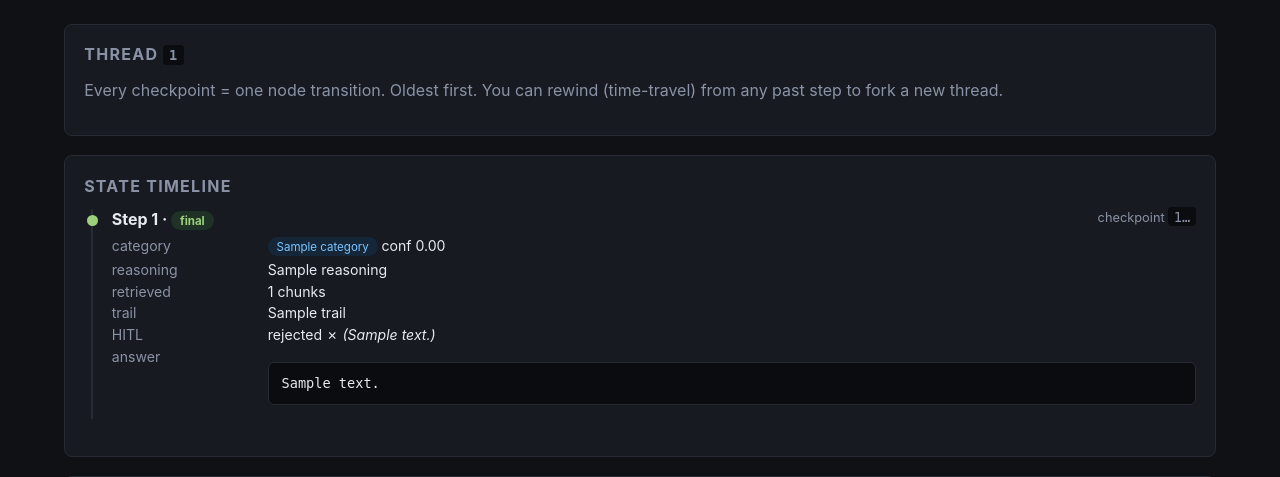
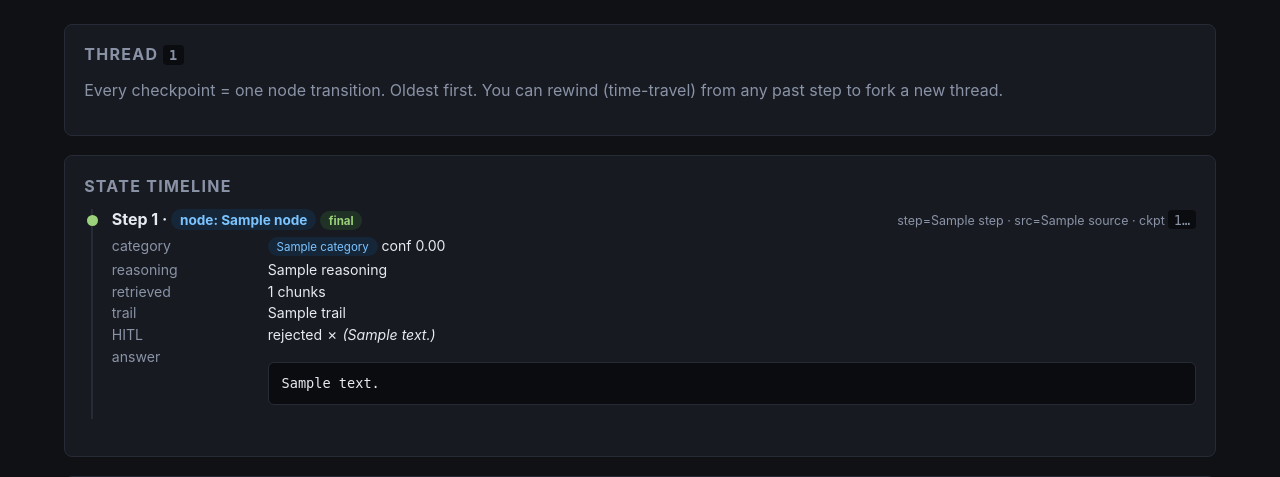
Before and after one commit to bioztar/LC_master, a Flask app: template webui/templates/thread.html in a window 1280 px wide. Shown: the part 50-527 px from the top of the page. Run offline with Flask 3, Linux system fonts and the light colour scheme; the template is opened without the code that fills it: most values are stand-ins (such as "Sample title", 1, 10 or a date in 2020).

Commit message:
fix(webui): use StateSnapshot API correctly + surface node names in timeline
- _list_threads: CheckpointTuple has no .values; switched to two-pass approach
  (discover thread_ids from checkpointer.list, then get_state for typed snapshot)
- _thread_history: extract node name from metadata.writes so user sees which
  node fired at each checkpoint (was missing — escalation flow was invisible)
- index.html: new 'Path (nodes fired)' column shows trail badges per thread
- thread.html: step header now shows 'node: classify -> next escalate' etc.

```diff
--- a/webui/app.py
+++ b/webui/app.py
@@ -30,29 +30,47 @@ app = Flask(__name__, template_folder="templates", static_folder="static")
 
 # ---------- Helpers ----------
 def _list_threads() -> list[dict[str, Any]]:
-    """Return summary of every checkpointed thread."""
-    seen: dict[str, dict[str, Any]] = {}
+    """Return summary of every checkpointed thread (latest snapshot per thread)."""
+    counts: dict[str, int] = {}
     with compiled_graph() as g:
-        for state in g.checkpointer.list(None):
-            tid = state.config["configurable"]["thread_id"]
-            entry = seen.setdefault(tid, {"thread_id": tid, "checkpoints": 0})
-            entry["checkpoints"] += 1
-            entry["last_question"] = state.values.get("question", entry.get("last_question"))
-            entry["last_category"] = state.values.get("category", entry.get("last_category"))
-            entry["last_answer"] = state.values.get("answer", entry.get("last_answer"))
-            entry["paused"] = bool(state.next)
-            entry["next_nodes"] = list(state.next or [])
-    return sorted(seen.values(), key=lambda x: x["thread_id"], reverse=True)
+        # Pass 1: discover thread IDs + count checkpoints (CheckpointTuple has no .values)
+        for ct in g.checkpointer.list(None):
+            tid = ct.config["configurable"]["thread_id"]
+            counts[tid] = counts.get(tid, 0) + 1
+        # Pass 2: fetch latest StateSnapshot per thread for typed access
+        results = []
+        for tid, n in counts.items():
+            snap = g.get_state({"configurable": {"thread_id": tid}})
+            v = snap.values or {}
+            results.append({
+                "thread_id": tid,
+                "checkpoints": n,
+                "last_question": v.get("question"),
+                "last_category": v.get("category"),
+                "last_answer": v.get("answer"),
+                "paused": bool(snap.next),
+                "next_nodes": list(snap.next or []),
+                "trail": v.get("trail", []),
+            })
+    return sorted(results, key=lambda x: x["thread_id"], reverse=True)
 
 
 def _thread_history(thread_id: str) -> list[dict[str, Any]]:
-    """Full ordered checkpoint history for one thread, oldest → newest."""
+    """Full ordered checkpoint history for one thread, oldest → newest.
+
+    Adds `node` (which node wrote this checkpoint) extracted from metadata.writes.
+    """
     cfg = {"configurable": {"thread_id": thread_id}}
     history = []
     with compiled_graph() as g:
         for snap in g.get_state_history(cfg):
+            writes = (snap.metadata or {}).get("writes") or {}
+            node_names = [k for k in writes.keys() if k is not None]
             history.append({
                 "checkpoint_id": snap.config["configurable"]["checkpoint_id"],
+                "node": ", ".join(node_names) if node_names else "(start)",
+                "step": (snap.metadata or {}).get("step", 0),
+                "source": (snap.metadata or {}).get("source", ""),
                 "next": list(snap.next or []),
                 "state": dict(snap.values),
                 "tasks": [
--- a/webui/templates/thread.html
+++ b/webui/templates/thread.html
@@ -32,13 +32,14 @@
   <div class="timeline">
     {% for step in history %}
     <div class="step {% if step.next %}paused{% elif loop.last %}final{% endif %}">
-      <div style="display:flex; justify-content:space-between; gap:1rem; flex-wrap:wrap;">
+      <div style="display:flex; justify-content:space-between; gap:1rem; flex-wrap:wrap; align-items:baseline;">
         <strong>
           Step {{ loop.index }} ·
-          {% if step.next %}before <code>{{ step.next|join(',') }}</code>
-          {% else %}<span class="badge ok">final</span>{% endif %}
+          <span class="badge accent" style="font-size:0.85rem;">node: {{ step.node }}</span>
+          {% if step.next %} → next <code>{{ step.next|join(',') }}</code>
+          {% elif loop.last %}<span class="badge ok">final</span>{% endif %}
         </strong>
-        <span style="color:var(--mute); font-size:0.8rem;">checkpoint <code>{{ step.checkpoint_id[:12] }}…</code></span>
+        <span style="color:var(--mute); font-size:0.78rem;">step={{ step.step }} · src={{ step.source }} · ckpt <code>{{ step.checkpoint_id[:10] }}…</code></span>
       </div>
       <dl class="kv" style="margin-top:0.4rem;">
         {% if step.state.get('category') %}<dt>category</dt><dd><span class="badge accent">{{ step.state.category }}</span> conf {{ '%.2f' % (step.state.confidence or 0) }}</dd>{% endif %}
```
Also changed, not shown: webui/templates/index.html (+5 -2 lines).
